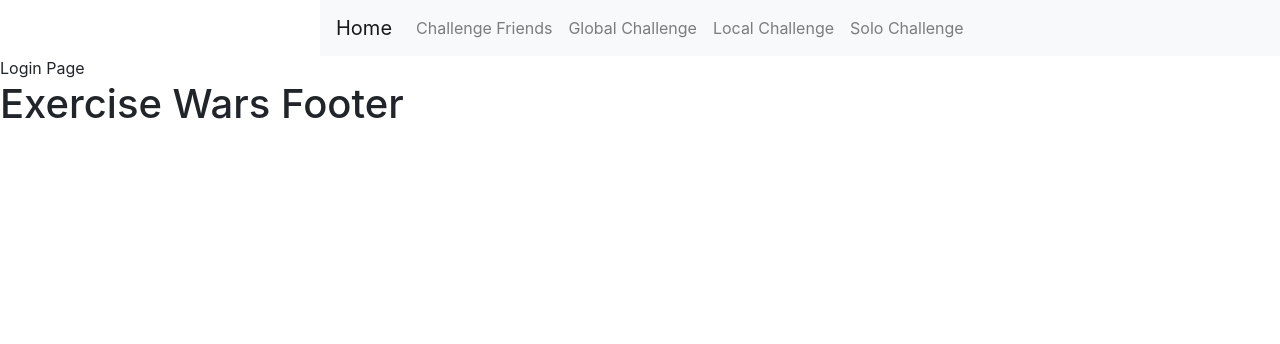
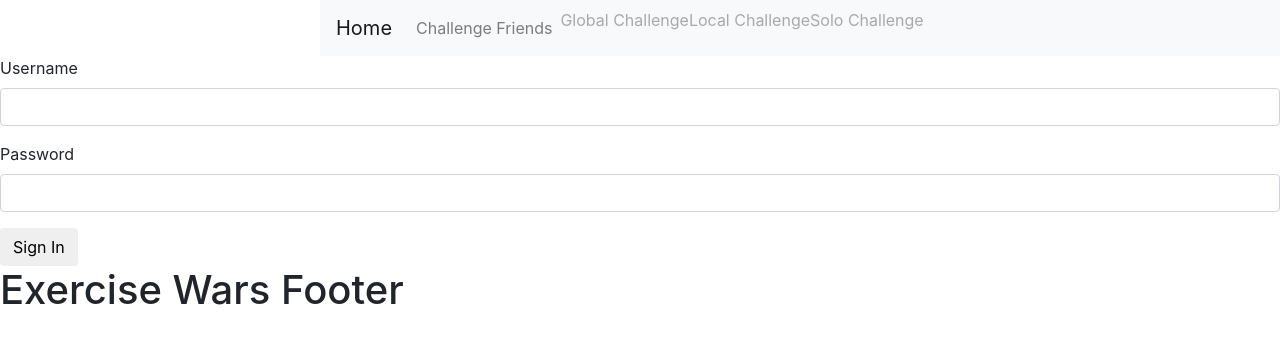
Before and after one commit to ajhami/exercise_wars, a React (Create React App) app: page /Login in a window 1280 px wide. Shown: the top 344 px of the page. Built offline with nearby package versions, Linux system fonts and the light colour scheme.

Commit message:
stashing

```diff
--- /dev/null
+++ b/src/components/LoginForm/LoginForm.jsx
@@ -0,0 +1,20 @@
+import React from "react";
+import "./style.css";
+
+function LoginForm() {
+    return (
+        <form className="loginForm">
+            <section className="form-group">
+                <label htmlFor="username">Username</label>
+                <input type="username"  className="form-control" id="usernameInput"/>
+            </section>
+            <section className="form-group">
+                <label htmlFor="password">Password</label>
+                <input type="password" className="form-control" id="passwordInput"/>
+            </section>
+            <button type="submit" className="btn">Sign In</button>
+        </form>
+    );
+};
+
+export default LoginForm;
--- a/src/components/LoginForm/index.js
+++ b/src/components/LoginForm/index.js
@@ -1,12 +1 @@
-import React from "react";
-import "./style.css";
-
-function LoginForm() {
-    return (
-        <div>
-            Login Page
-        </div>
-    );
-};
-
-export default LoginForm;
+export { default } from "./LoginForm";
--- a/src/components/NavBar/index.js
+++ b/src/components/NavBar/index.js
@@ -25,7 +25,10 @@ function NavBar() {
           <li className="nav-item">
             <Link
               to="/GlobalChallenge"
-              className={window.location.pathname === "/GlobalChallenge" ? "nav-link active" : "nav-link"}
+              style={{ color: "darkGray" }}
+              activeStyle={{ color: "red" }}
+              exact
+            // className={window.location.pathname === "/GlobalChallenge" ? "nav-link active" : "nav-link"}
             >
               Global Challenge
             </Link>
@@ -33,7 +36,10 @@ function NavBar() {
           <li className="nav-item">
             <Link
               to="/LocalChallenge"
-              className={window.location.pathname === "/LocalChallenge" ? "nav-link active" : "nav-link"}
+              style={{ color: "darkGray" }}
+              activeStyle={{ color: "red" }}
+              exact
+            // className={window.location.pathname === "/LocalChallenge" ? "nav-link active" : "nav-link"}
             >
               Local Challenge
             </Link>
@@ -41,7 +47,10 @@ function NavBar() {
           <li className="nav-item">
             <Link
               to="/SoloChallenge"
-              className={window.location.pathname === "/SoloChallenge" ? "nav-link active" : "nav-link"}
+              style={{ color: "darkGray" }}
+              activeStyle={{ color: "red" }}
+              exact
+              // className={window.location.pathname === "/SoloChallenge" ? "nav-link active" : "nav-link"}
             >
               Solo Challenge
             </Link>
--- a/src/components/NavBar/style.css
+++ b/src/components/NavBar/style.css
@@ -3,3 +3,7 @@
     margin-left: 25%;
     color: black;
 }
+
+/* .active {
+    color: red;
+} */
```
